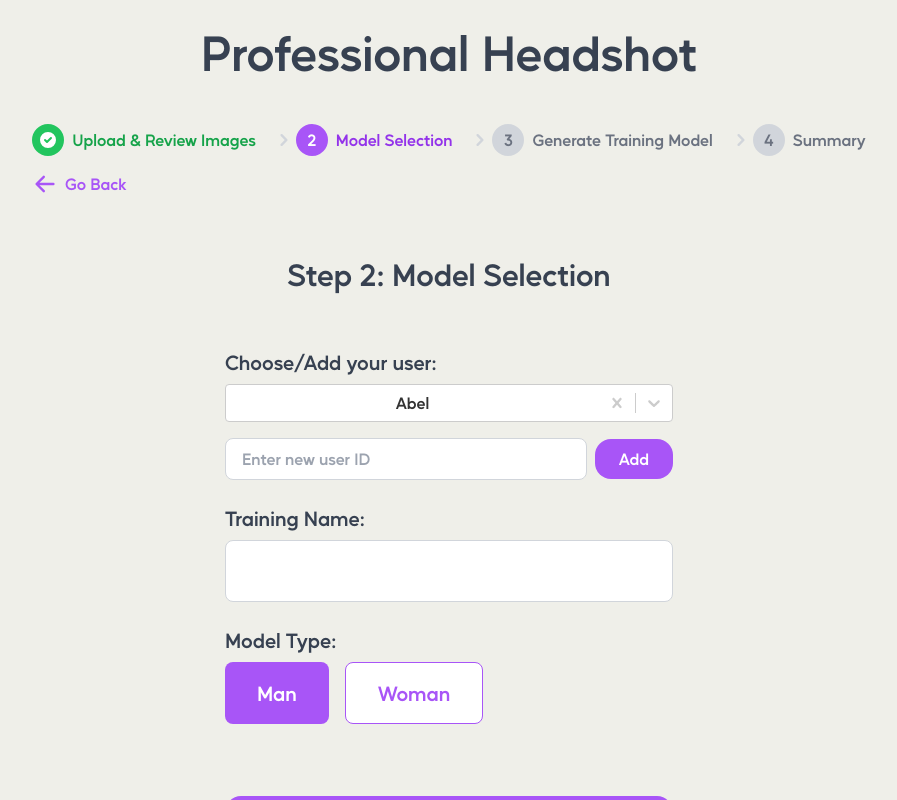
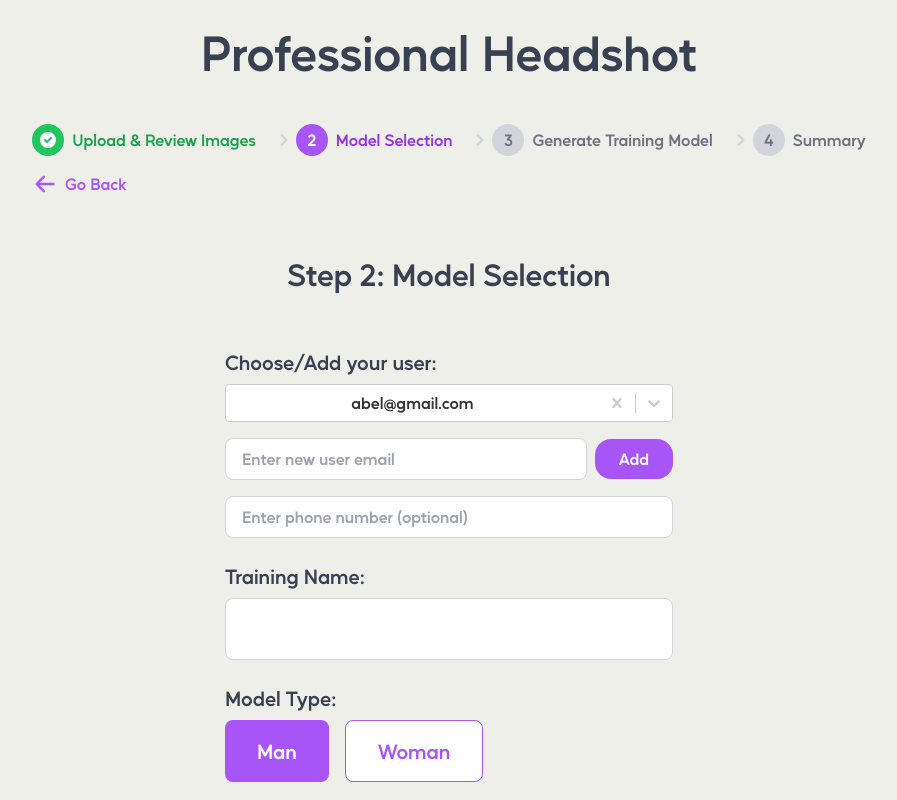
Before and after one commit to avahi-org/Professional-headshot, a React (Create React App) app in the folder professional-headshot-front/: page / in a window 1280 px wide. Both pictures are taken after a click on the element "Skip". Shown: the top 800 px of the page, without its empty margins (191-1088 px from the left). Built offline with nearby package versions, Linux system fonts and the light colour scheme; no server answers.

Commit message:
add new model for user selection and small bug fixes

```diff
--- a/professional-headshot-front/src/components/UserSelector.js
+++ b/professional-headshot-front/src/components/UserSelector.js
@@ -3,9 +3,8 @@ import Select from "react-select";
 import { setUserId, getUserId } from "../utils/user";
 
 const predefinedUsers = [
-  { value: 1, label: "Abel" },
-  { value: 2, label: "Gentrit" },
-  { value: 3, label: "Dhruv" },
+  { value: 1, label: "abel@gmail.com" },
+  { value: 2, label: "gentrit@gmail.com" },
 ];
 
 const getUsersFromLocalStorage = () => {
@@ -13,12 +12,13 @@ const getUsersFromLocalStorage = () => {
   return users ? JSON.parse(users) : predefinedUsers;
 };
 
-const UserSelector = ({ onUserSelect }) => {
+const UserSelector = ({ onUserSelect, onPhoneChange }) => {
   const [selectedUser, setSelectedUser] = useState(null);
   const [userOptions, setUserOptions] = useState(getUsersFromLocalStorage());
   const [newUser, setNewUser] = useState("");
+  const [phoneNumber, setPhoneNumber] = useState("");
   const [nextUserId, setNextUserId] = useState(
-    userOptions.length ? Math.max(...userOptions.map((u) => u.value)) + 1 : 1
+    userOptions?.length ? Math.max(...userOptions?.map((u) => u?.value)) + 1 : 1
   );
 
   useEffect(() => {
@@ -32,15 +32,24 @@ const UserSelector = ({ onUserSelect }) => {
       user = userOptions[0]; // Preselect the first user if no saved user ID
     }
     setSelectedUser(user);
-    if (user) onUserSelect(user.value);
+    if (user) onUserSelect(user);
   }, [onUserSelect, userOptions]);
 
   const handleUserChange = (selectedOption) => {
     setSelectedUser(selectedOption);
     if (selectedOption) {
       setUserId(selectedOption.value);
-      onUserSelect(selectedOption.value);
+      onUserSelect(selectedOption);
+    } else {
+      setUserId(null);
+      onUserSelect(null);
     }
+  };
+
+  const handlePhoneNumberChange = (event) => {
+    const phone = event.target.value;
+    setPhoneNumber(phone);
+    onPhoneChange(phone);
   };
 
   const handleAddUser = () => {
@@ -49,8 +58,8 @@ const UserSelector = ({ onUserSelect }) => {
       const updatedUsers = [...userOptions, newUserOption];
       setUserOptions(updatedUsers);
       setSelectedUser(newUserOption);
-      setUserId(nextUserId);
-      onUserSelect(nextUserId);
+      setUserId(newUserOption.value);
+      onUserSelect(newUserOption);
       setNewUser("");
       setNextUserId(nextUserId + 1);
       localStorage.setItem("users", JSON.stringify(updatedUsers));
@@ -66,17 +75,17 @@ const UserSelector = ({ onUserSelect }) => {
         value={selectedUser}
         onChange={handleUserChange}
         options={userOptions}
-        placeholder="Select your user name"
+        placeholder="Select your user email"
         isClearable
         isSearchable
         className="mb-4 w-full"
       />
-      <div className="flex items-center w-full">
+      <div className="flex items-center w-full mb-4">
         <input
           type="text"
           value={newUser}
           onChange={(e) => setNewUser(e.target.value)}
-          placeholder="Enter new user ID"
+          placeholder="Enter new user email"
           className="bg-white border border-gray-300 text-gray-700 py-2 px-4 rounded-lg mr-2 w-full transition-transform transform hover:scale-105 hover:shadow-lg"
         />
         <button
@@ -86,6 +95,15 @@ const UserSelector = ({ onUserSelect }) => {
           Add
         </button>
       </div>
+      <div className="w-full">
+        <input
+          type="text"
+          value={phoneNumber}
+          onChange={handlePhoneNumberChange}
+          placeholder="Enter phone number (optional)"
+          className="bg-white border border-gray-300 text-gray-700 py-2 px-4 rounded-lg w-full transition-transform transform hover:scale-105 hover:shadow-lg"
+        />
+      </div>
     </div>
   );
 };
```
